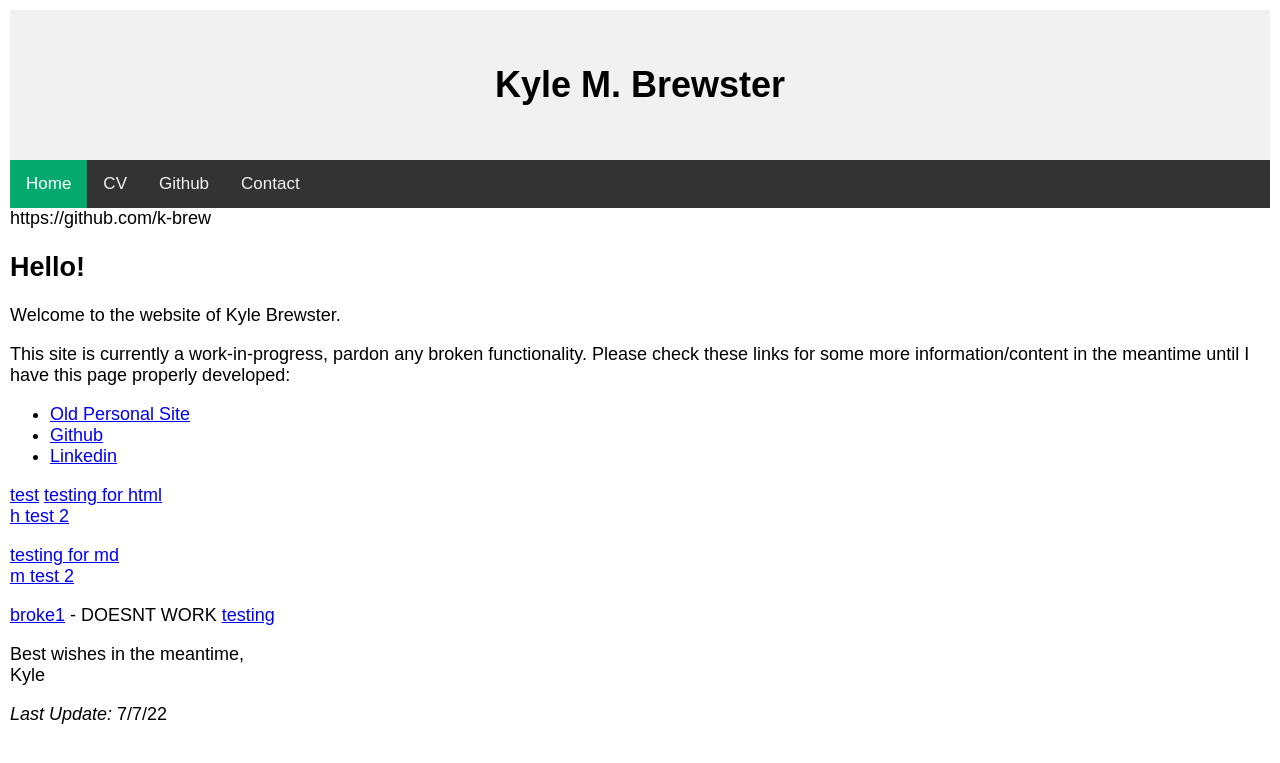
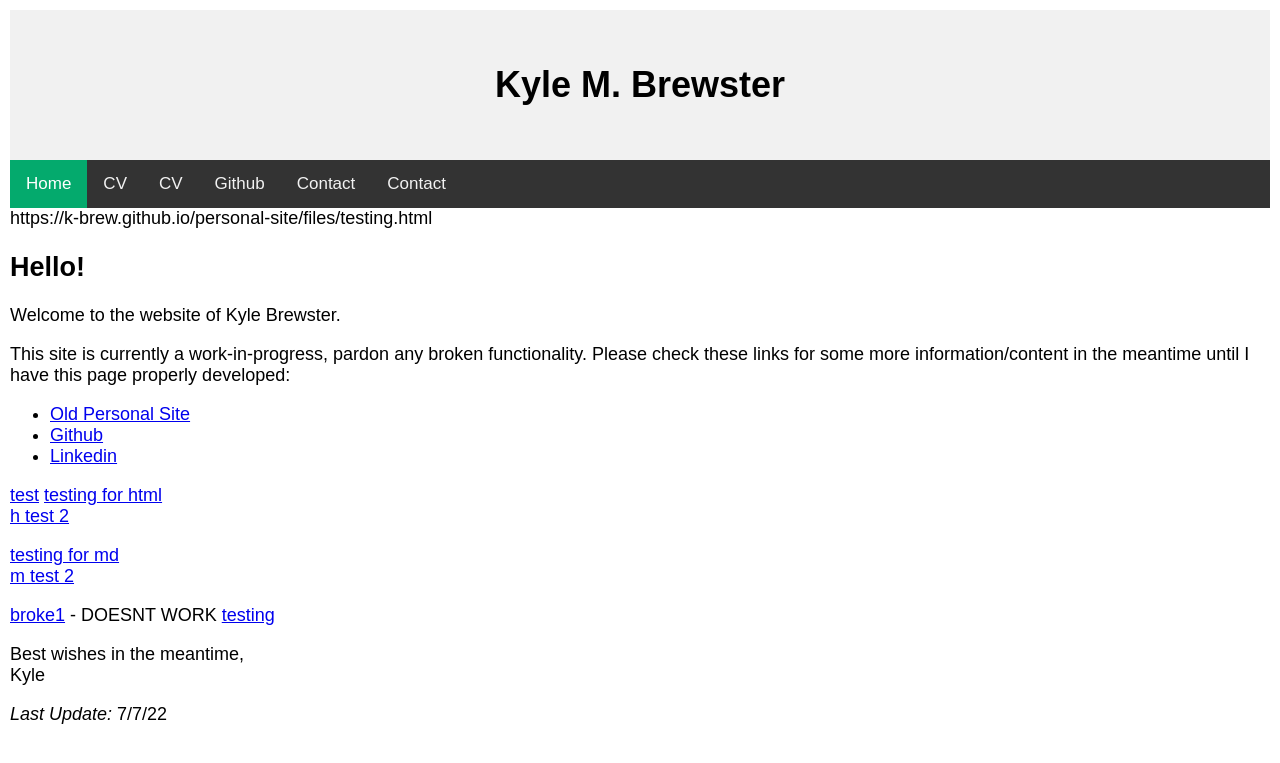
Before and after one commit to k-brew/personal-site, a Jekyll site: the page built from index.md, in a window 1280 px wide. Shown: the top 763 px of the page. Built offline with Jekyll 4.4.1, drawn with Linux system fonts in a browser that asks for light colours; nearby versions of some CDN libraries.

Commit message:
Update default.html

```diff
--- a/_layouts/default.html
+++ b/_layouts/default.html
@@ -65,11 +65,13 @@
 <div id="navbar">
   <a class="active" href="javascript:void(0)">Home</a>
   <a href="/files/CV.html">CV</a>
+  <a href="/files/CV.html/">CV</a>
   <a href="https://github.com/k-brew">Github</a>
-  <a href="javascript:void(0)">Contact</a>
+  <a href="https://k-brew.github.io/personal-site/files/CV.html">Contact</a>
+  <a href="https://k-brew.github.io/personal-site/files/testing.html">Contact</a>
 </div>
 
-  https://github.com/k-brew
+https://k-brew.github.io/personal-site/files/testing.html
 
 
 <main id="content" class="main-content" role="main">
```
